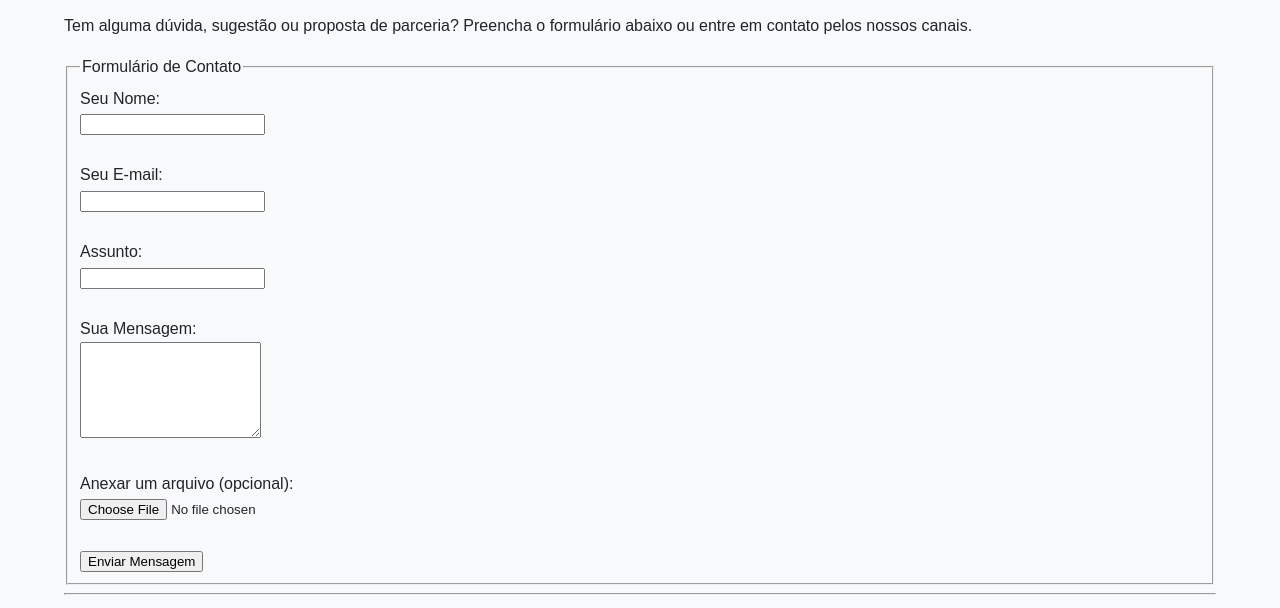
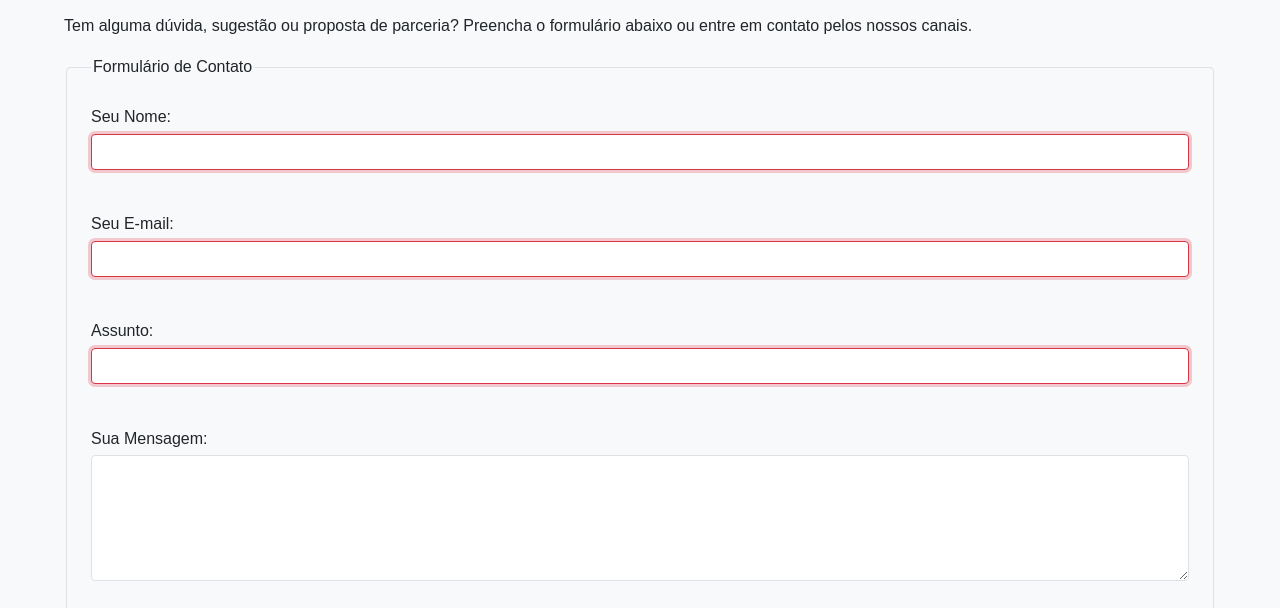
Before and after one commit to RenivaldoSantos/projeto-ong-jiujitsu, a plain HTML site: page contato.html in a window 1280 px wide. Shown: the part 338-946 px from the top of the page. Drawn offline with Linux system fonts and the light colour scheme.

Commit message:
Entrega 2: Implementa estilos de botoes, formularios e validacao visual (Secoes 8 e 9)

```diff
--- a/css/main.css
+++ b/css/main.css
@@ -180,4 +180,91 @@ main {
         grid-template-columns: repeat(2, 1fr); /* Divide em 2 colunas */
         gap: var(--espacamento-sm);
     }
+}/* ------------------------------------------------ */
+/* 8. BOTÕES E ESTADOS DE INTERAÇÃO */
+/* ------------------------------------------------ */
+
+/* Estilo Básico para todos os botões de formulário */
+button[type="submit"],
+.btn {
+    display: inline-block;
+    padding: var(--espacamento-sm) var(--espacamento-md);
+    background-color: var(--cor-primaria-azul); /* Cor primária */
+    color: var(--cor-neutra-branco);
+    border: none;
+    border-radius: 4px;
+    cursor: pointer;
+    text-transform: uppercase;
+    font-weight: bold;
+    transition: background-color 0.3s, opacity 0.3s;
 }
+
+/* Estado HOVER (passar o mouse): Escurece o fundo */
+button[type="submit"]:hover,
+.btn:hover {
+    background-color: var(--cor-primaria-escuro);
+}
+
+/* Estado FOCUS (após clicar ou ao usar o teclado): Define um contorno */
+button[type="submit"]:focus,
+.btn:focus {
+    outline: 2px solid var(--cor-secundaria-amarelo); /* Contorno amarelo (destaque) */
+    outline-offset: 2px;
+}
+
+/* Estado ACTIVE (enquanto o botão está sendo pressionado) */
+button[type="submit"]:active,
+.btn:active {
+    opacity: 0.8; /* Pequena transparência para efeito de clique */
+}
+
+/* Estado DISABLED (para quando um botão estiver desabilitado) */
+button[type="submit"]:disabled,
+.btn:disabled {
+    background-color: var(--cor-neutra-borda);
+    cursor: not-allowed;
+    opacity: 0.6;
+}
+/* ------------------------------------------------ */
+/* 9. ESTILIZAÇÃO DE FORMULÁRIOS E VALIDAÇÃO VISUAL */
+/* ------------------------------------------------ */
+
+/* Estilo para todos os campos de texto, email, tel, etc. */
+input[type="text"],
+input[type="email"],
+input[type="tel"],
+input[type="date"],
+textarea,
+select {
+    width: 100%; /* Largura total */
+    padding: var(--espacamento-xs);
+    margin-top: 4px;
+    margin-bottom: var(--espacamento-sm);
+    border: 1px solid var(--cor-neutra-borda);
+    border-radius: 4px;
+    box-sizing: border-box;
+    font-size: var(--fonte-corpo);
+}
+
+/* Feedback visual quando o campo estiver em foco */
+input:focus,
+textarea:focus,
+select:focus {
+    border-color: var(--cor-primaria-azul); /* Borda azul ao focar */
+    box-shadow: 0 0 0 3px rgba(0, 123, 255, 0.25); /* Sombra suave para destaque */
+    outline: none;
+}
+
+/* Validação Visual: Destaca campos obrigatórios que o usuário não preencheu */
+input:required:invalid:not(:focus):not(:placeholder-shown) {
+    border-color: #dc3545; /* Borda vermelha para indicar erro */
+    box-shadow: 0 0 0 3px rgba(220, 53, 69, 0.25);
+}
+
+/* Estilo do agrupamento de formulário */
+fieldset {
+    border: 1px solid var(--cor-neutra-borda);
+    padding: var(--espacamento-md);
+    margin-bottom: var(--espacamento-lg);
+    border-radius: 4px;
+}
```
